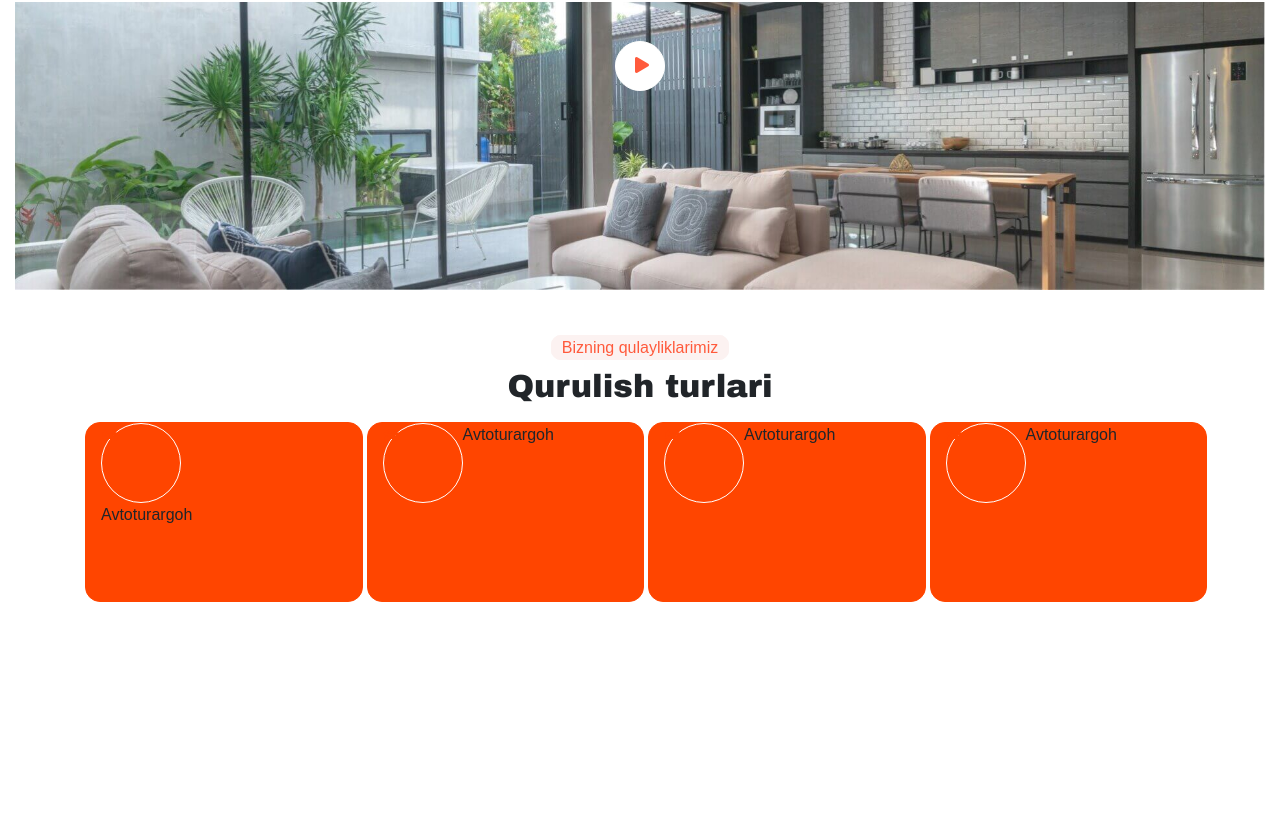
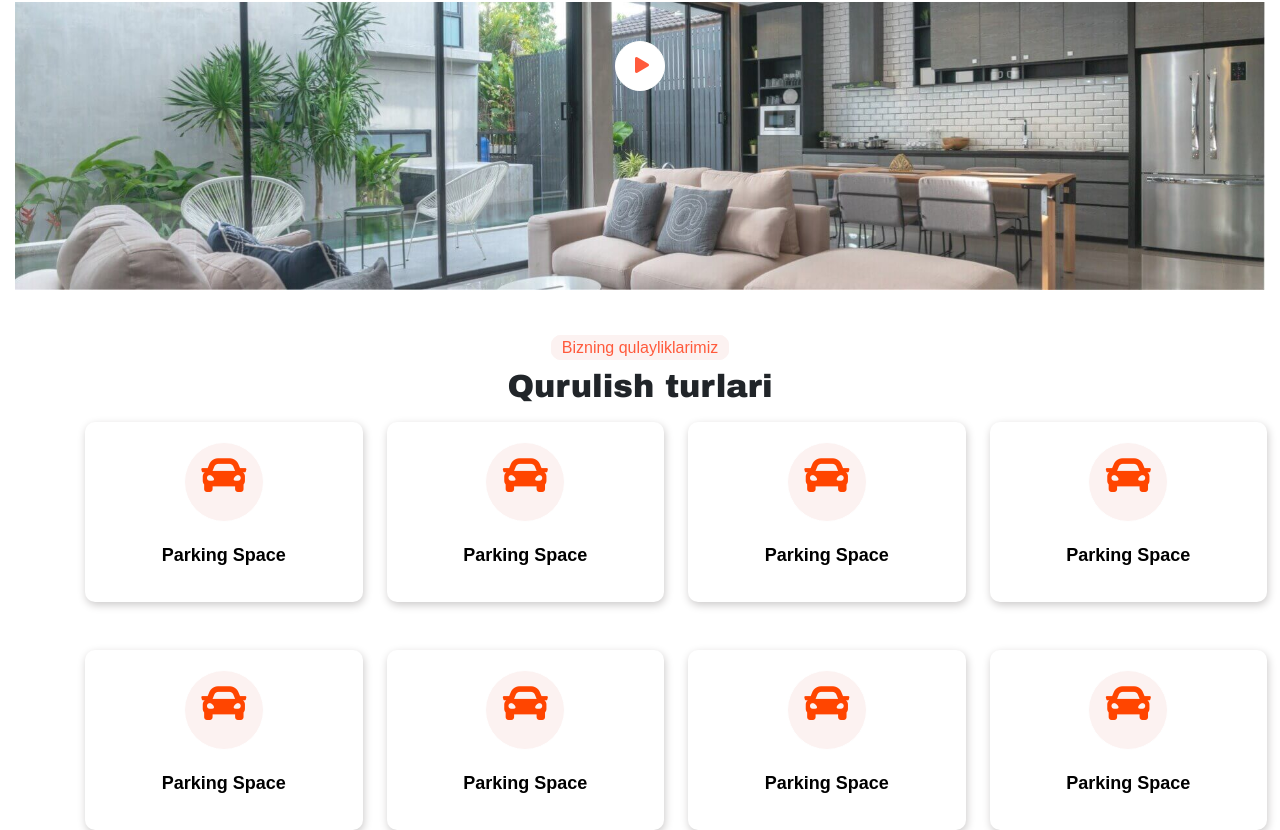
Before and after one commit to sardoraviat/Repository1, a plain HTML site: page index.html in a window 1280 px wide. Shown: the part 4358-5188 px from the top of the page. Before the commit the page ends 4960 px from the top, so only its background shows below. Drawn offline with Linux system fonts and the light colour scheme.

Commit message:
adding news Building aminities section

```diff
--- a/css/main.css
+++ b/css/main.css
@@ -562,15 +562,28 @@
 
 }
 .card-building{
-    background-color: orangered;
+    background-color: white;
     height: 180px;
-    border: 1px solid orangered;
-    border-radius: 15px;
+    /* border: 1px solid #cccaca; */
+    border-radius: 10px;
+    margin: 0!important;
+    padding: 0!important;
+    box-shadow: 1px 3px 9px #cccaca;
 
 
 }
+
+
+
+
+.card-building a:hover{
+    color: white!important;
+    background-color: orangered;
+    text-decoration: none;
+    border-radius: 10px;
+}
 .card-building-icon{
-    width: 80px;
+    width: 100px;
     height: 80px;
     border: 1px solid white;
     border-radius: 50%;
@@ -578,3 +591,27 @@
 
 
 }
+.card-building a{
+    width: 100%;
+    text-align: center;
+    text-decoration: none;
+
+
+
+}
+.category-icon{
+    width: 80px;
+    height: 80px;
+    border: 1px solid white;
+    border-radius: 100%;
+    background-color: #fcf2f1;
+    margin: 20px auto;
+    font-size: 45px;
+    color: orangered;
+
+}
+ .category-title{
+     font-size: 18px;
+     font-weight: bold;
+     color: black;
+ }
--- a/index.html
+++ b/index.html
@@ -527,33 +527,83 @@
                     </div>
                     <div class="row">
                         <div class="col-12 d-flex ">
-                            <div class="col-3 card-building  mr-1 ">
-                                <div class="card-building-icon">
+
+                            <div class="col-3 card-building d-flex mr-4 ">
+                                <a href="#" class="category-title">
+                                    <div class="category-icon">
                                         <i class="fas fa-car"></i>
                                    </div>
-                                <div>
-                                    <p>Avtoturargoh</p>
+                                  Parking Space
+                                </a>
+                            </div>
+                            <div class="col-3 card-building d-flex mr-4 ">
+                                <a href="#" class="category-title">
+                                    <div class="category-icon">
+                                        <i class="fas fa-car"></i>
+                                   </div>
+                                  Parking Space
+                                </a>
+                            </div>
+                            <div class="col-3 card-building d-flex mr-4 ">
+                                <a href="#" class="category-title">
+                                    <div class="category-icon">
+                                        <i class="fas fa-car"></i>
+                                   </div>
+                                  Parking Space
+                                </a>
+                            </div>
+                            <div class="col-3 card-building d-flex ">
+                                <a href="#" class="category-title">
+                                    <div class="category-icon">
+                                        <i class="fas fa-car"></i>
+                                   </div>
+                                  Parking Space
+                                </a>
                             </div>
                         </div>
-                            <div class="col-3 card-building d-flex mr-1 ">
-                                <div class="card-building-icon">
+
+
+
+                    </div>
+                    <div class="row mt-5">
+                        <div class="col-12 d-flex ">
+
+                            <div class="col-3 card-building d-flex mr-4 ">
+                                <a href="#" class="category-title">
+                                    <div class="category-icon">
                                         <i class="fas fa-car"></i>
                                    </div>
-                                <p>Avtoturargoh</p>
+                                  Parking Space
+                                </a>
                             </div>
-                            <div class="col-3 card-building d-flex mr-1 ">
-                                <div class="card-building-icon">
+                            <div class="col-3 card-building d-flex mr-4 ">
+                                <a href="#" class="category-title">
+                                    <div class="category-icon">
                                         <i class="fas fa-car"></i>
                                    </div>
-                                <p>Avtoturargoh</p>
+                                  Parking Space
+                                </a>
+                            </div>
+                            <div class="col-3 card-building d-flex mr-4 ">
+                                <a href="#" class="category-title">
+                                    <div class="category-icon">
+                                        <i class="fas fa-car"></i>
+                                   </div>
+                                  Parking Space
+                                </a>
                             </div>
                             <div class="col-3 card-building d-flex ">
-                                <div class="card-building-icon">
+                                <a href="#" class="category-title">
+                                    <div class="category-icon">
                                         <i class="fas fa-car"></i>
                                    </div>
-                                <p>Avtoturargoh</p>
+                                  Parking Space
+                                </a>
                             </div>
                         </div>
+
+
+
                     </div>
 
                 </div>
```
Lines whose indentation alone changed are shown as unchanged.
